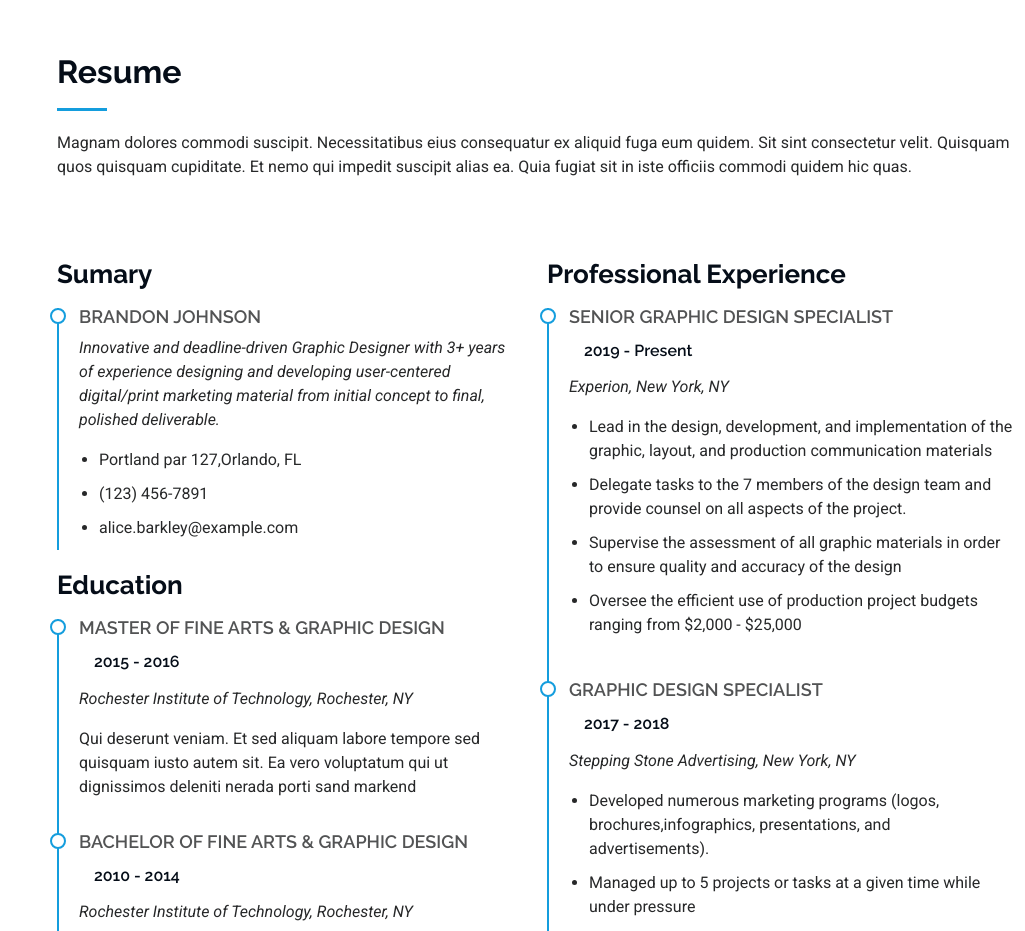
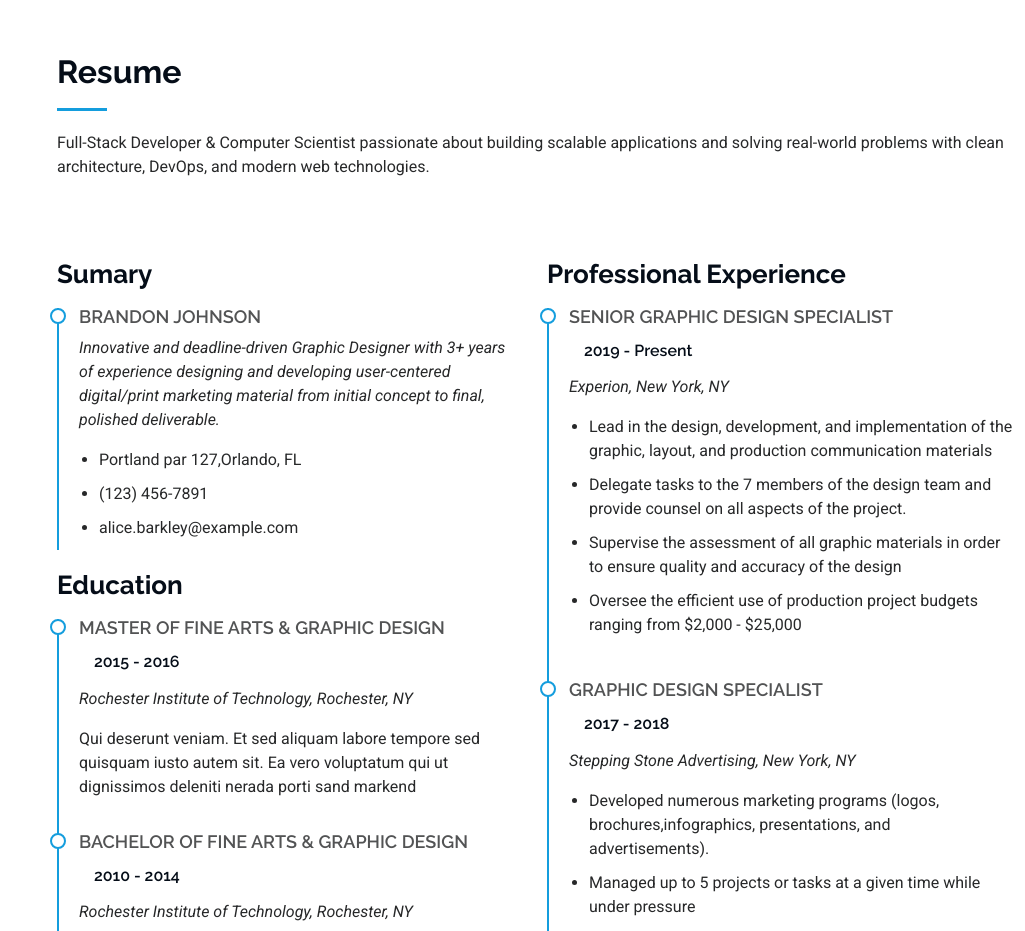
Before and after one commit to onerealprince/Portfolioweb, a plain HTML site: page index.html in a window 1280 px wide. Shown: the part 2600-3531 px from the top of the page, without its empty margins (255-1280 px from the left). Drawn offline with Linux system fonts and the light colour scheme.

Commit message:
Update index.html

```diff
--- a/index.html
+++ b/index.html
@@ -502,10 +502,8 @@
         <div class="container section-title" data-aos="fade-up">
           <h2>Resume</h2>
           <p>
-            Magnam dolores commodi suscipit. Necessitatibus eius consequatur ex
-            aliquid fuga eum quidem. Sit sint consectetur velit. Quisquam quos
-            quisquam cupiditate. Et nemo qui impedit suscipit alias ea. Quia
-            fugiat sit in iste officiis commodi quidem hic quas.
+            Full-Stack Developer & Computer Scientist passionate about building scalable applications and solving real-world problems with clean architecture, DevOps, and modern web technologies.
+          </p>
           </p>
         </div>
         <!-- End Section Title -->
```
